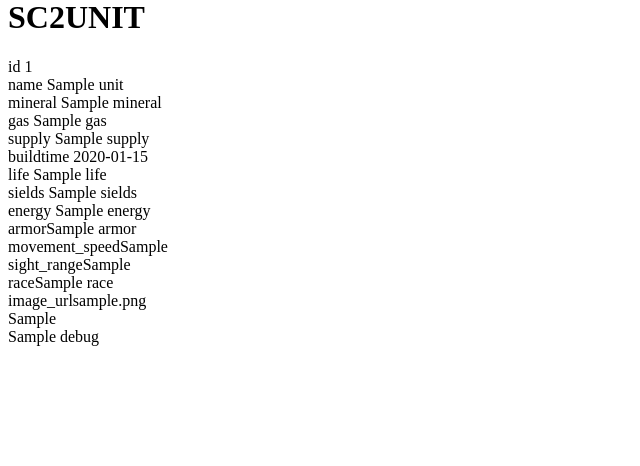
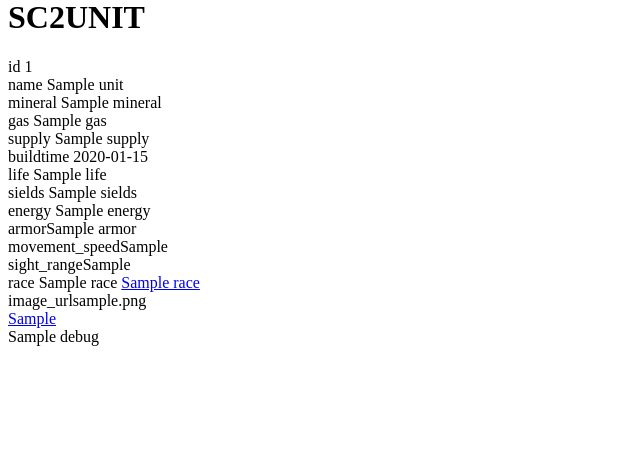
Before and after one commit to zonoise/sc2unit, a PHP site: template views/unit.twig in a window 1280 px wide. Shown: the part 22-488 px from the top of the page, without its empty margins (0-640 px from the left). Run offline with PHP 8.4, Linux system fonts and the light colour scheme; the template is opened without the code that fills it: most values are stand-ins (such as "Sample title", 1, 10 or a date in 2020); some libraries are stand-ins or nearby versions.

Commit message:
modify Unit class

```diff
--- a/views/unit.twig
+++ b/views/unit.twig
@@ -13,12 +13,11 @@ energy {{unit.energy}} <br>
 armor{{unit.armor}} <br>
 movement_speed{{unit.movement_speed}} <br>
 sight_range{{unit.sight_range}} <br>
-race{{unit.race}} <br>
+race {{unit.race}} <a href="/race/{{unit.race}}">{{unit.race}} </a><br>
 image_url{{unit.image_url}} <br>
 
 {% for armor_type in armor_types %}
-{{armor_type}} <br>
-
+<a href="/armor/{{armor_type}}">{{armor_type}} </a><br>
 {% else %}
 
 {% endfor %}
```
